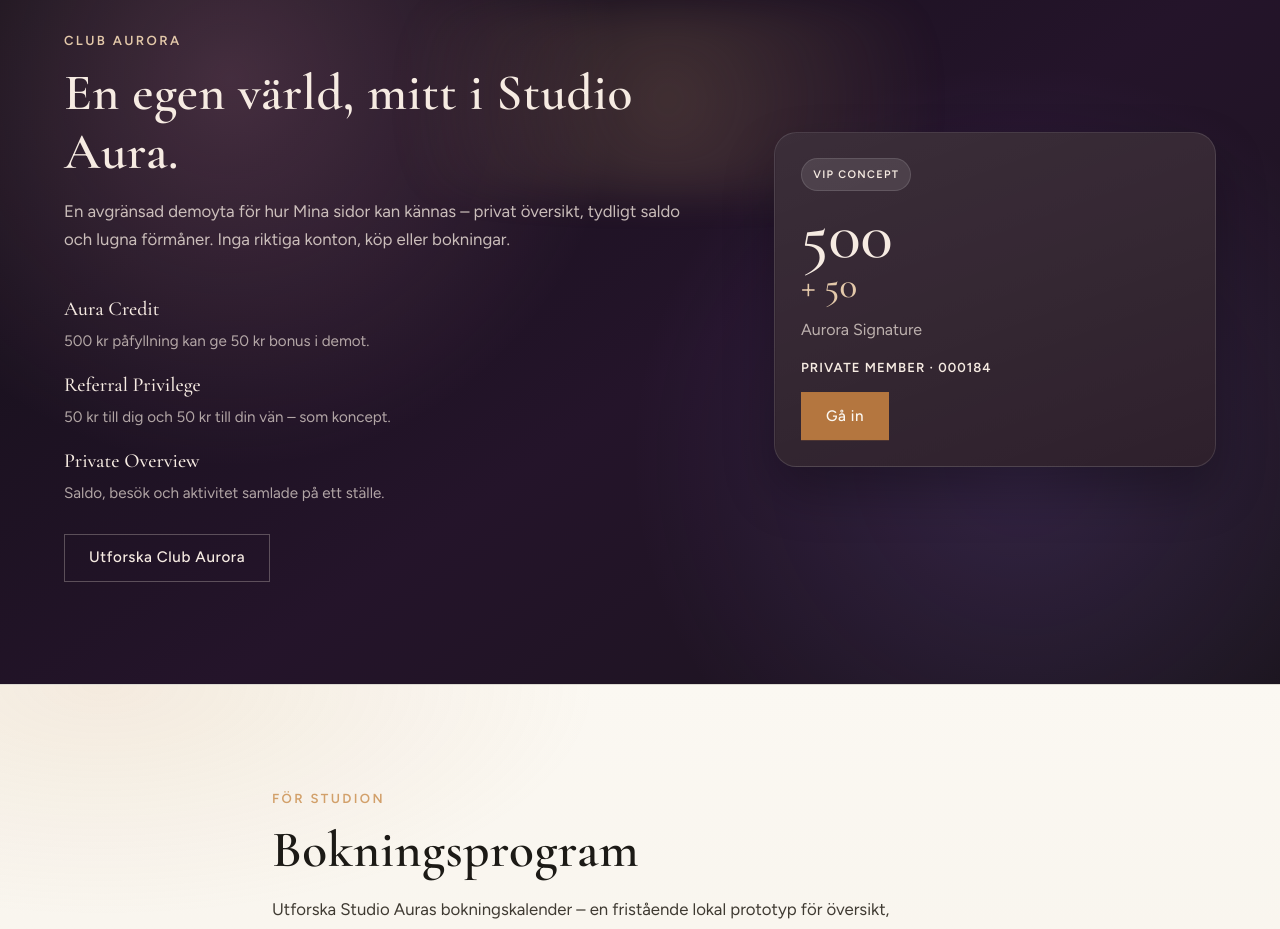
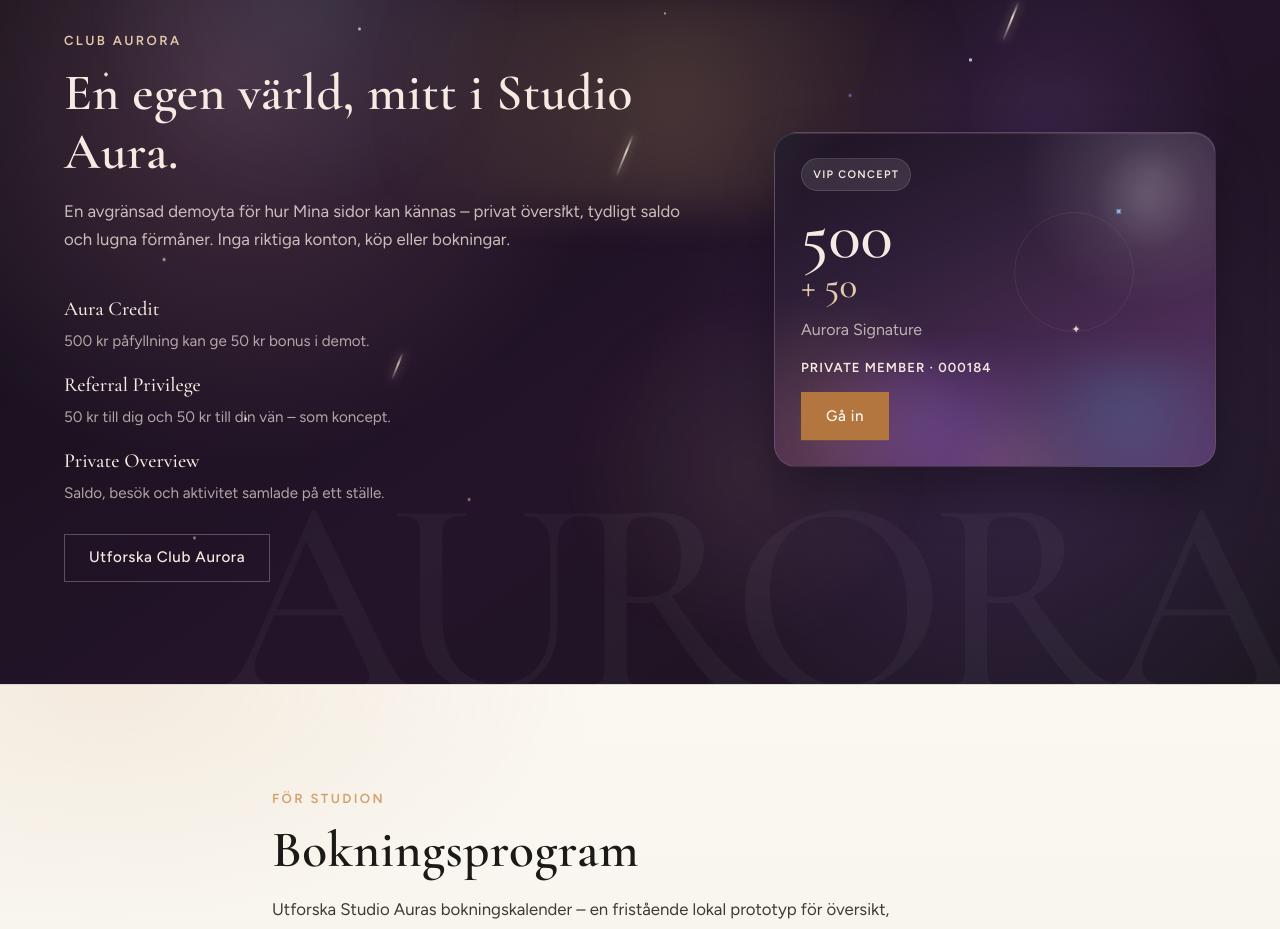
Before and after one commit to 0xKrypton88/studio-aura, a React (Vite) app: page / in a window 1280 px wide. Shown: the part 5900-6829 px from the top of the page. Built offline with nearby package versions, Linux system fonts and the light colour scheme.

Commit message:
feat: restore Club Aurora starfall and VIP atmosphere
Add floating stars, falling streaks, aurora mist, and VIP card
glow/orbit effects so the Club Aurora section feels exclusive again.

Co-authored-by: 0xKrypton88 <0xKrypton88@users.noreply.github.com>

```diff
--- a/src/components/ClubAurora.tsx
+++ b/src/components/ClubAurora.tsx
@@ -1,4 +1,13 @@
 import { usePortal } from '../portal/PortalProvider'
+
+const STARFALL_STREAKS = [
+  { left: '12%', delay: '0s', duration: '7.5s', length: '2.4rem' },
+  { left: '28%', delay: '2.1s', duration: '9s', length: '1.8rem' },
+  { left: '47%', delay: '4.4s', duration: '8.2s', length: '2.8rem' },
+  { left: '63%', delay: '1.2s', duration: '10s', length: '2rem' },
+  { left: '78%', delay: '5.6s', duration: '7.8s', length: '2.6rem' },
+  { left: '91%', delay: '3.3s', duration: '9.4s', length: '1.6rem' },
+] as const
 
 export function ClubAurora() {
   const { openLogin } = usePortal()
@@ -11,6 +20,38 @@ export function ClubAurora() {
       aria-labelledby="club-title"
     >
       <div className="club-aurora__glow" aria-hidden="true" />
+      <div
+        className="club-aurora__aurora"
+        data-testid="club-aurora-aurora"
+        aria-hidden="true"
+      />
+      <div
+        className="club-aurora__stars"
+        data-testid="club-aurora-stars"
+        aria-hidden="true"
+      />
+      <div
+        className="club-aurora__starfall"
+        data-testid="club-aurora-starfall"
+        aria-hidden="true"
+      >
+        {STARFALL_STREAKS.map((streak) => (
+          <span
+            key={streak.left}
+            className="club-aurora__streak"
+            style={{
+              left: streak.left,
+              animationDelay: streak.delay,
+              animationDuration: streak.duration,
+              ['--streak-length' as string]: streak.length,
+            }}
+          />
+        ))}
+      </div>
+      <span className="club-aurora__watermark" aria-hidden="true">
+        AURORA
+      </span>
+
       <div className="section__inner club-aurora__inner" data-reveal>
         <div className="club-aurora__copy">
           <p className="eyebrow club-aurora__eyebrow">Club Aurora</p>
@@ -40,7 +81,18 @@ export function ClubAurora() {
           </div>
         </div>
 
-        <article className="club-aurora__card">
+        <article className="club-aurora__card" data-testid="club-aurora-card">
+          <span
+            className="club-aurora__card-aurora"
+            data-testid="club-aurora-card-glow"
+            aria-hidden="true"
+          />
+          <span className="club-aurora__card-pulse" aria-hidden="true" />
+          <span
+            className="club-aurora__card-orbit"
+            data-testid="club-aurora-card-orbit"
+            aria-hidden="true"
+          />
           <span className="club-aurora__chip">VIP concept</span>
           <div className="club-aurora__card-amount">
             500
--- a/src/index.css
+++ b/src/index.css
@@ -725,6 +725,7 @@ h3 {
 
 .club-aurora {
   overflow: clip;
+  isolation: isolate;
   color: #f6ebe2;
   background:
     radial-gradient(circle at 18% 20%, rgba(183, 120, 150, 0.28), transparent 32%),
@@ -734,12 +735,121 @@ h3 {
 
 .club-aurora__glow {
   position: absolute;
-  inset: 10% 20% auto;
-  height: 12rem;
-  background: radial-gradient(circle, rgba(198, 160, 110, 0.22), transparent 70%);
-  filter: blur(20px);
+  inset: 8% 18% auto;
+  height: 14rem;
+  background: radial-gradient(circle, rgba(198, 160, 110, 0.26), transparent 70%);
+  filter: blur(22px);
   pointer-events: none;
+  z-index: 0;
   animation: club-shimmer 8s ease-in-out infinite alternate;
+}
+
+.club-aurora__aurora {
+  position: absolute;
+  inset: 0;
+  pointer-events: none;
+  z-index: 0;
+  background:
+    radial-gradient(circle at 24% 14%, rgba(147, 212, 255, 0.1), transparent 18%),
+    radial-gradient(circle at 78% 28%, rgba(192, 143, 255, 0.12), transparent 16%),
+    radial-gradient(circle at 56% 72%, rgba(255, 206, 146, 0.08), transparent 20%);
+  filter: blur(12px);
+  animation: club-aurora-shift 16s ease-in-out infinite;
+  opacity: 0.9;
+}
+
+.club-aurora__stars,
+.club-aurora__stars::before,
+.club-aurora__stars::after {
+  content: "";
+  position: absolute;
+  inset: 0;
+  pointer-events: none;
+  background-repeat: no-repeat;
+}
+
+.club-aurora__stars {
+  z-index: 0;
+  background-image:
+    radial-gradient(circle, rgba(255, 247, 224, 0.92) 0 1.5px, transparent 2px),
+    radial-gradient(circle, rgba(255, 247, 224, 0.78) 0 1px, transparent 1.8px),
+    radial-gradient(circle, rgba(203, 227, 255, 0.86) 0 1.3px, transparent 2px),
+    radial-gradient(circle, rgba(255, 247, 224, 0.72) 0 1px, transparent 1.9px),
+    radial-gradient(circle, rgba(255, 255, 255, 0.76) 0 1.4px, transparent 2px),
+    radial-gradient(circle, rgba(255, 247, 224, 0.68) 0 1px, transparent 1.8px),
+    radial-gradient(circle, rgba(232, 200, 255, 0.7) 0 1.1px, transparent 2px),
+    radial-gradient(circle, rgba(255, 247, 224, 0.55) 0 0.9px, transparent 1.7px);
+  background-size: 8px 8px, 7px 7px, 9px 9px, 7px 7px, 8px 8px, 7px 7px, 8px 8px, 6px 6px;
+  background-position:
+    8% 20%, 19% 66%, 76% 18%, 88% 40%, 62% 72%, 28% 14%, 44% 38%, 71% 54%;
+  animation: club-star-float 12s ease-in-out infinite;
+  opacity: 0.92;
+}
+
+.club-aurora__stars::before {
+  background-image:
+    radial-gradient(circle, rgba(255, 247, 224, 0.7) 0 1px, transparent 2px),
+    radial-gradient(circle, rgba(182, 140, 255, 0.58) 0 1.2px, transparent 2px),
+    radial-gradient(circle, rgba(96, 176, 255, 0.58) 0 1.2px, transparent 2px),
+    radial-gradient(circle, rgba(255, 220, 170, 0.6) 0 1px, transparent 1.9px);
+  background-size: 8px 8px, 10px 10px, 10px 10px, 8px 8px;
+  background-position: 12% 46%, 66% 24%, 82% 66%, 36% 78%;
+  animation: club-star-float-slow 18s ease-in-out infinite;
+  opacity: 0.78;
+}
+
+.club-aurora__stars::after {
+  background-image:
+    radial-gradient(circle, rgba(255, 255, 255, 0.55) 0 0.8px, transparent 1.6px),
+    radial-gradient(circle, rgba(255, 247, 224, 0.5) 0 1px, transparent 1.8px),
+    radial-gradient(circle, rgba(190, 210, 255, 0.45) 0 0.9px, transparent 1.7px);
+  background-size: 6px 6px, 7px 7px, 6px 6px;
+  background-position: 52% 12%, 15% 82%, 92% 58%;
+  animation: club-star-twinkle 4.5s ease-in-out infinite;
+  opacity: 0.85;
+}
+
+.club-aurora__starfall {
+  position: absolute;
+  inset: 0;
+  pointer-events: none;
+  z-index: 0;
+  overflow: hidden;
+}
+
+.club-aurora__streak {
+  --streak-length: 2.2rem;
+  position: absolute;
+  top: -12%;
+  width: 1.5px;
+  height: var(--streak-length);
+  border-radius: 999px;
+  background: linear-gradient(
+    180deg,
+    rgba(255, 247, 224, 0) 0%,
+    rgba(255, 247, 224, 0.95) 42%,
+    rgba(198, 170, 255, 0.15) 100%
+  );
+  box-shadow: 0 0 8px rgba(255, 236, 200, 0.45);
+  transform: rotate(22deg);
+  opacity: 0;
+  animation-name: club-starfall;
+  animation-timing-function: linear;
+  animation-iteration-count: infinite;
+}
+
+.club-aurora__watermark {
+  position: absolute;
+  right: -0.4rem;
+  bottom: -3.5rem;
+  font-family: var(--font-display);
+  font-size: clamp(8rem, 22vw, 18rem);
+  line-height: 1;
+  letter-spacing: -0.06em;
+  color: rgba(255, 255, 255, 0.035);
+  pointer-events: none;
+  z-index: 0;
+  user-select: none;
 }
 
 .club-aurora__inner {
@@ -796,17 +906,113 @@ h3 {
 
 .club-aurora__card {
   position: relative;
+  overflow: hidden;
+  isolation: isolate;
   padding: 1.6rem;
   border-radius: 1.4rem;
   background:
-    linear-gradient(160deg, rgba(255, 255, 255, 0.08), rgba(255, 255, 255, 0.02)),
-    #2a1c28;
+    radial-gradient(circle at 86% 12%, rgba(255, 255, 255, 0.16), transparent 28%),
+    radial-gradient(circle at 12% 88%, rgba(232, 176, 109, 0.16), transparent 28%),
+    linear-gradient(155deg, #1d1423 0%, #30203a 36%, #4a2b52 68%, #5a3868 100%);
   border: 1px solid rgba(255, 255, 255, 0.12);
-  box-shadow: 0 24px 50px rgba(0, 0, 0, 0.28);
+  box-shadow:
+    0 24px 50px rgba(0, 0, 0, 0.32),
+    inset 0 1px 0 rgba(255, 255, 255, 0.08);
   display: grid;
   gap: 0.85rem;
   justify-items: start;
   animation: club-card-float 5.5s ease-in-out infinite alternate;
+}
+
+.club-aurora__card::before {
+  content: "";
+  position: absolute;
+  inset: -35%;
+  background: linear-gradient(
+    115deg,
+    transparent 34%,
+    rgba(255, 255, 255, 0.2) 46%,
+    transparent 56%
+  );
+  transform: translateX(-55%) rotate(8deg);
+  animation: club-card-shimmer 8s ease-in-out infinite;
+  pointer-events: none;
+  z-index: 0;
+}
+
+.club-aurora__card-aurora {
+  position: absolute;
+  inset: auto -10% -20% 10%;
+  height: 10rem;
+  background:
+    radial-gradient(circle at 30% 40%, rgba(162, 112, 255, 0.3), transparent 38%),
+    radial-gradient(circle at 72% 30%, rgba(81, 188, 255, 0.22), transparent 34%),
+    radial-gradient(circle at 48% 68%, rgba(255, 219, 141, 0.14), transparent 32%);
+  filter: blur(20px);
+  animation: club-aurora-wave 11s ease-in-out infinite;
+  pointer-events: none;
+  z-index: 0;
+}
+
+.club-aurora__card-pulse {
+  position: absolute;
+  right: 0.75rem;
+  top: 0.6rem;
+  width: 7rem;
+  height: 7rem;
+  background: radial-gradient(circle, rgba(255, 255, 255, 0.14), transparent 66%);
+  filter: blur(2px);
+  animation: club-card-pulse 5s ease-in-out infinite;
+  pointer-events: none;
+  z-index: 0;
+}
+
+.club-aurora__card-orbit {
+  position: absolute;
+  left: 68%;
+  top: 42%;
+  width: 7.5rem;
+  height: 7.5rem;
+  border-radius: 50%;
+  border: 1px solid rgba(255, 255, 255, 0.08);
+  transform: translate(-50%, -50%);
+  pointer-events: none;
+  z-index: 0;
+}
+
+.club-aurora__card-orbit::before,
+.club-aurora__card-orbit::after {
+  content: "✦";
+  position: absolute;
+  color: rgba(255, 244, 220, 0.88);
+  font-size: 0.7rem;
+  line-height: 1;
+}
+
+.club-aurora__card-orbit::before {
+  top: -0.3rem;
+  left: 50%;
+  transform: translateX(-50%);
+  transform-origin: 0 3.9rem;
+  animation: club-orbit-spin 14s linear infinite;
+}
+
+.club-aurora__card-orbit::after {
+  bottom: -0.25rem;
+  left: 50%;
+  transform: translateX(-50%);
+  color: rgba(154, 215, 255, 0.82);
+  transform-origin: 0 -3.9rem;
+  animation: club-orbit-spin-reverse 18s linear infinite;
+}
+
+.club-aurora__chip,
+.club-aurora__card-amount,
+.club-aurora__card p,
+.club-aurora__card strong,
+.club-aurora__card > .btn {
+  position: relative;
+  z-index: 1;
 }
 
 .club-aurora__chip {
@@ -853,12 +1059,127 @@ h3 {
   }
 }
 
+@keyframes club-aurora-shift {
+  0%,
+  100% {
+    transform: translate3d(0, 0, 0) scale(1);
+  }
+  50% {
+    transform: translate3d(1.8%, -2%, 0) scale(1.08);
+  }
+}
+
+@keyframes club-star-float {
+  0%,
+  100% {
+    transform: translateY(0);
+    opacity: 0.88;
+  }
+  50% {
+    transform: translateY(-8px);
+    opacity: 1;
+  }
+}
+
+@keyframes club-star-float-slow {
+  0%,
+  100% {
+    transform: translate3d(0, 0, 0);
+    opacity: 0.72;
+  }
+  50% {
+    transform: translate3d(8px, -10px, 0);
+    opacity: 0.96;
+  }
+}
+
+@keyframes club-star-twinkle {
+  0%,
+  100% {
+    opacity: 0.45;
+  }
+  50% {
+    opacity: 0.95;
+  }
+}
+
+@keyframes club-starfall {
+  0% {
+    transform: translate3d(0, 0, 0) rotate(22deg);
+    opacity: 0;
+  }
+  8% {
+    opacity: 0.95;
+  }
+  70% {
+    opacity: 0.7;
+  }
+  100% {
+    transform: translate3d(4.5rem, 120vh, 0) rotate(22deg);
+    opacity: 0;
+  }
+}
+
 @keyframes club-card-float {
   from {
     transform: translateY(0);
   }
   to {
     transform: translateY(-8px);
+  }
+}
+
+@keyframes club-card-shimmer {
+  0%,
+  100% {
+    transform: translateX(-62%) rotate(8deg);
+    opacity: 0.2;
+  }
+  50% {
+    transform: translateX(60%) rotate(8deg);
+    opacity: 1;
+  }
+}
+
+@keyframes club-card-pulse {
+  0%,
+  100% {
+    transform: scale(0.96);
+    opacity: 0.52;
+  }
+  50% {
+    transform: scale(1.08);
+    opacity: 0.95;
+  }
+}
+
+@keyframes club-aurora-wave {
+  0%,
+  100% {
+    transform: translate3d(0, 0, 0) scale(1);
+    opacity: 0.72;
+  }
+  50% {
+    transform: translate3d(-4%, -6%, 0) scale(1.06);
+    opacity: 0.98;
+  }
+}
+
+@keyframes club-orbit-spin {
+  0% {
+    transform: rotate(0deg) translateX(-50%);
+  }
+  100% {
+    transform: rotate(360deg) translateX(-50%);
+  }
+}
+
+@keyframes club-orbit-spin-reverse {
+  0% {
+    transform: rotate(360deg) translateX(-50%);
+  }
+  100% {
+    transform: rotate(0deg) translateX(-50%);
   }
 }
 
@@ -1110,4 +1431,10 @@ h3 {
   .hero__image {
     transform: none;
   }
+
+  .club-aurora__starfall,
+  .club-aurora__card::before,
+  .club-aurora__card-orbit {
+    display: none;
+  }
 }
```
Also changed, not shown: 1 other file (tests, documents, lock files or other folders).
